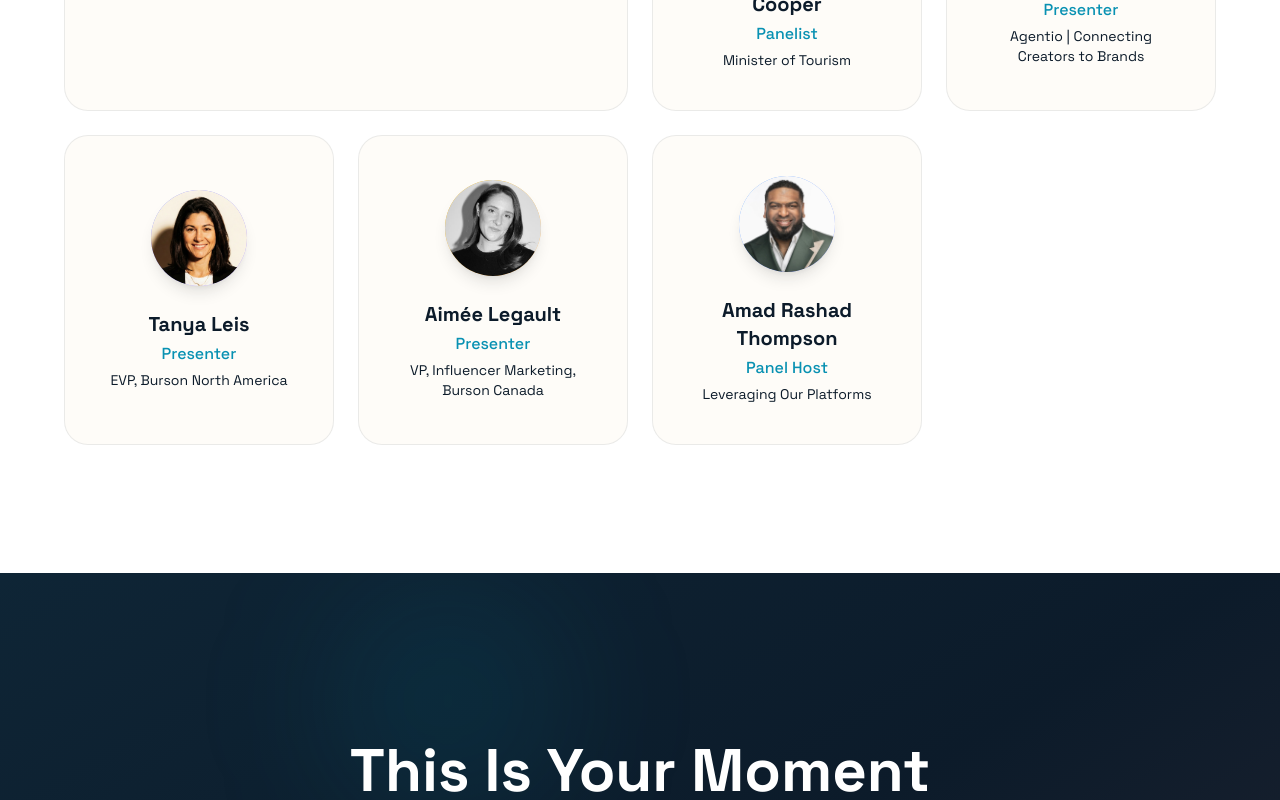
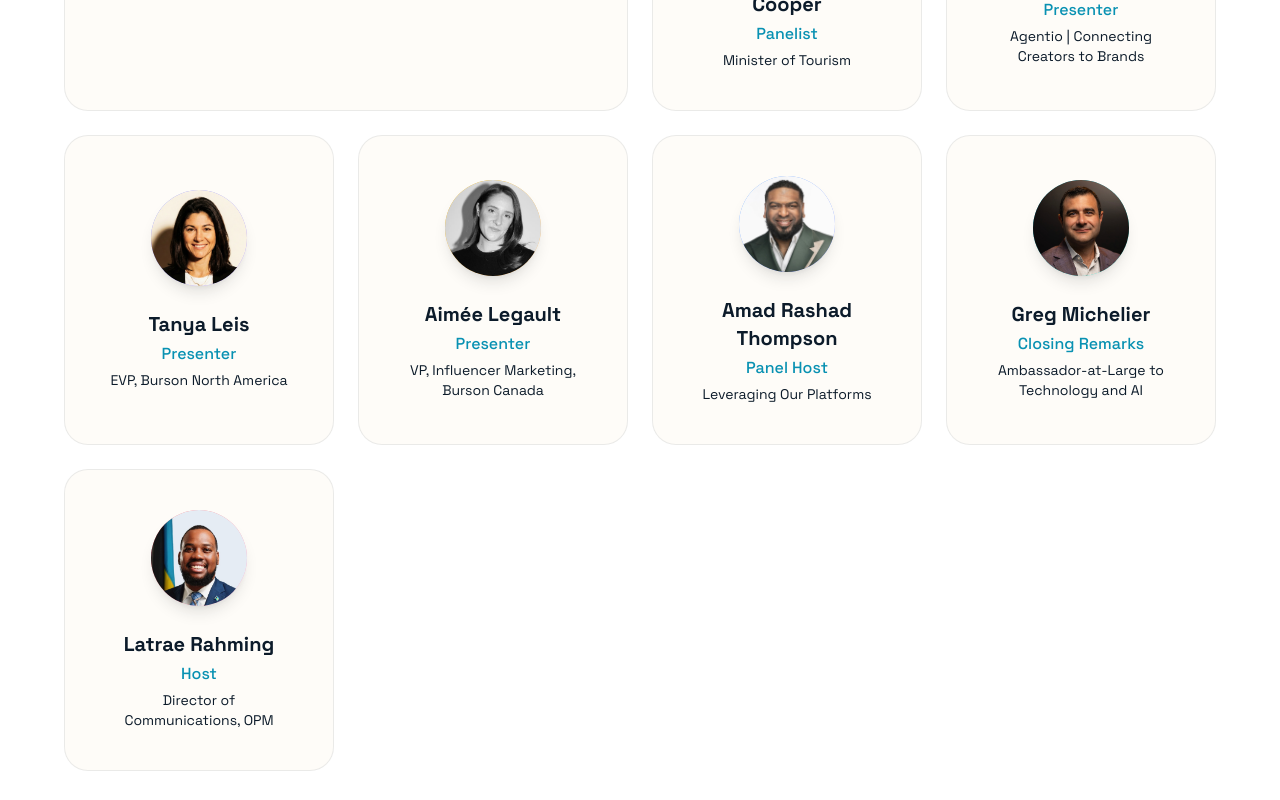
Before and after one commit to gmr0780/Bahamas-Creator-Economy, a Next.js app: page / in a window 1280 px wide. Shown: the part 5620-6420 px from the top of the page. Built offline with nearby package versions, Linux system fonts and the light colour scheme; no server answers; the database is empty.

Commit message:
Add Greg Michelier and Latrae Rahming to homepage speakers

```diff
--- a/src/app/page.tsx
+++ b/src/app/page.tsx
@@ -174,6 +174,23 @@ const speakers = [
     image: "/speakers/ahmad-thompson.jpeg",
     role: "Panel Host",
     tagline: "Leveraging Our Platforms",
+    featured: false,
+  },
+  {
+    name: "Greg Michelier",
+    initials: "GM",
+    image: "/speakers/greg-michelier.jpg",
+    role: "Closing Remarks",
+    tagline: "Ambassador-at-Large to Technology and AI",
+    featured: false,
+  },
+  {
+    name: "Latrae Rahming",
+    initials: "LR",
+    image: "/speakers/latrae-rahming.jpeg",
+    imageClass: "object-top",
+    role: "Host",
+    tagline: "Director of Communications, OPM",
     featured: false,
   },
 ];
@@ -411,6 +428,8 @@ export default function Home() {
                 "from-indigo-400 to-violet-400",
                 "from-amber-400 to-orange-300",
                 "from-blue-400 to-indigo-400",
+                "from-aqua to-teal-300",
+                "from-coral to-pink-300",
               ];
               return (
                 <div
```
